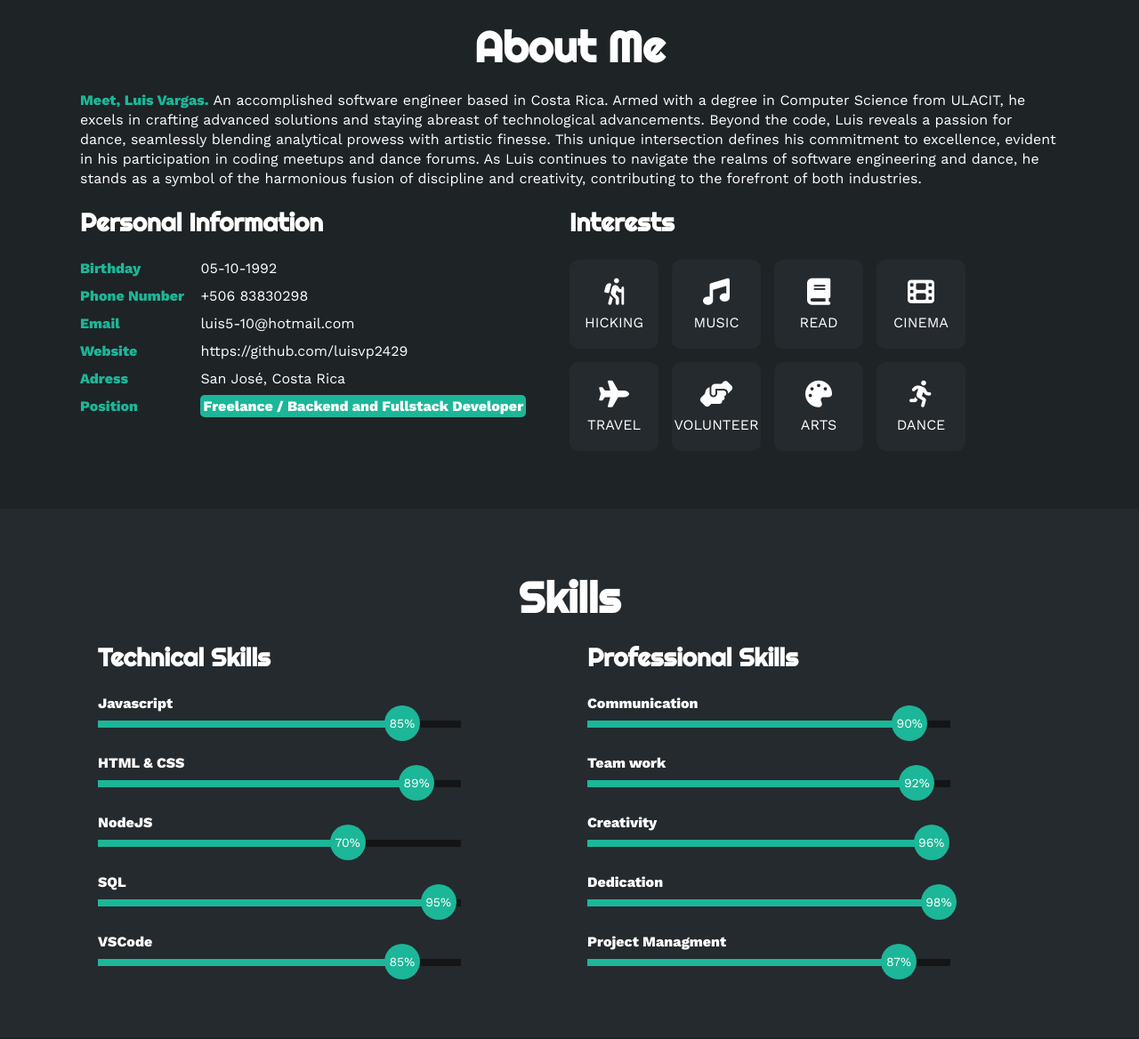
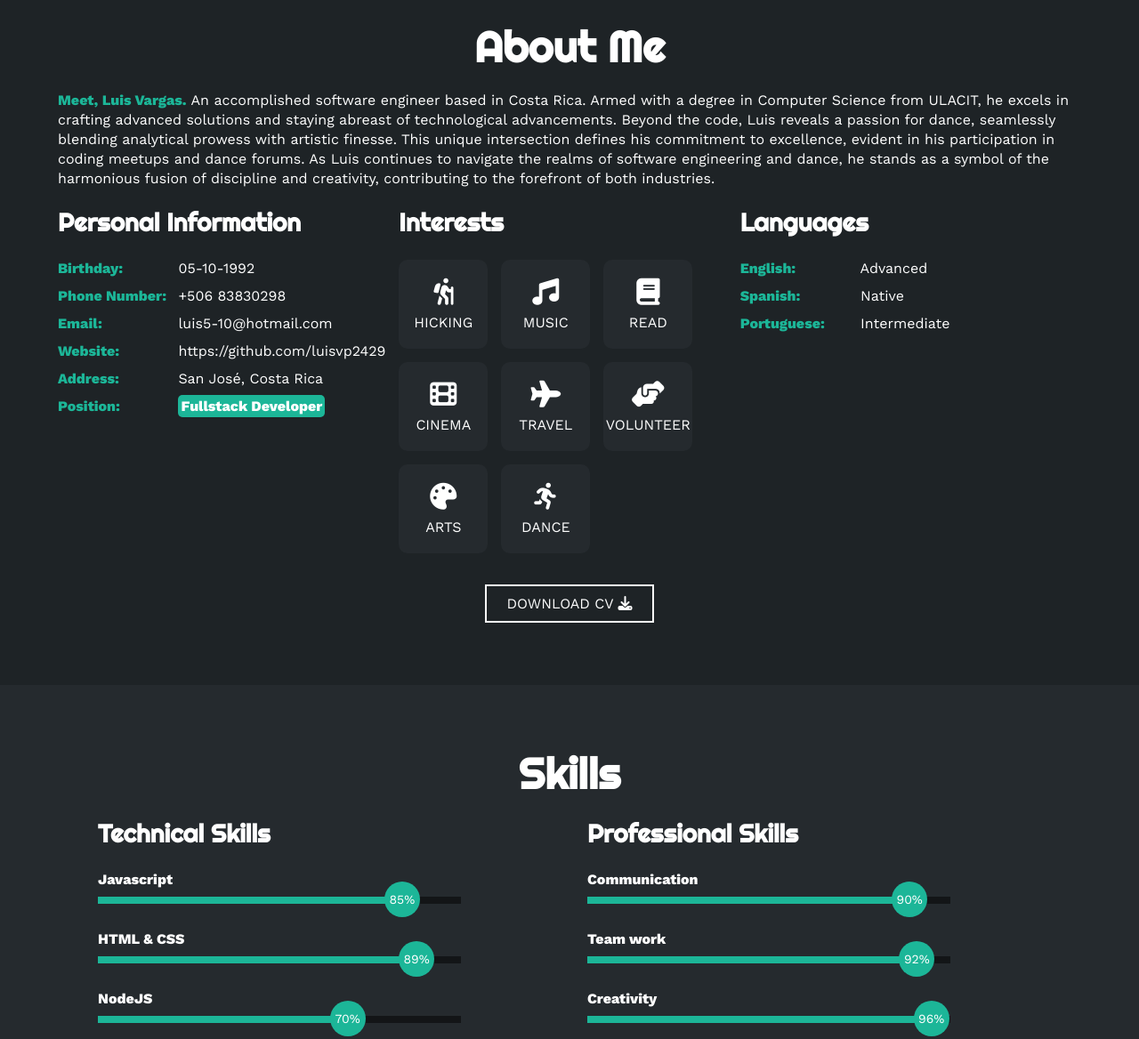
Before and after one commit to luisvargasdev/Portfolio, a plain HTML site: page index.html in a window 1280 px wide. Shown: the part 847-2015 px from the top of the page at 89% size. Drawn offline with nearby package versions, Linux system fonts and the light colour scheme.

Commit message:
update portfolio

```diff
--- a/index.html
+++ b/index.html
@@ -43,7 +43,7 @@
             <div class="redes">
                 <a href="https://www.linkedin.com/in/luis-vargas-157684226/" target="_blank"><i class="fa-brands fa-linkedin"></i></a>
                 <a href="https://join.skype.com/invite/aOfhLQ13wj1i" target="_blank"><i class="fa-brands fa-skype"></i></a>
-                <a href="https://www.instagram.com/luis_vargas_cr/" target="_blank"><i class="fa-brands fa-instagram"></i></a>
+                <a href="https://github.com/luisvp2429/" target="_blank"><i class="fa-brands fa-github"></i></a>
             </div>
         </div>
     </section>
@@ -64,28 +64,28 @@
                     <h3>Personal Information</h3>
                     <ul>
                         <li>
-                            <strong>Birthday</strong>
+                            <strong>Birthday:</strong>
                             05-10-1992
                         </li>
                         <li>
-                            <strong>Phone Number</strong>
+                            <strong>Phone Number:</strong>
                             +506 83830298
                         </li>
                         <li>
-                            <strong>Email</strong>
+                            <strong>Email:</strong>
                             luis5-10@hotmail.com
                         </li>
                         <li>
-                            <strong>Website</strong>
+                            <strong>Website:</strong>
                             https://github.com/luisvp2429
                         </li>
                         <li>
-                            <strong>Adress</strong>
+                            <strong>Address:</strong>
                             San José, Costa Rica
                         </li>
                         <li>
-                            <strong>Position</strong>
-                            <span>Freelance / Backend and Fullstack Developer</span>
+                            <strong>Position:</strong>
+                            <span>Fullstack Developer</span>
                         </li>
                     </ul>
                 </div>
@@ -128,11 +128,32 @@
                         </div>
                     </div>
                 </div>
+
+                <!-- idiomas -->
+                <div class="col">
+                    <h3>Languages</h3>
+                    <ul>
+                        <li>
+                            <strong>English:</strong>
+                            Advanced
+                        </li>
+                        <li>
+                            <strong>Spanish:</strong>
+                            Native
+                        </li>
+                        <li>
+                            <strong>Portuguese:</strong>
+                            Intermediate
+                        </li>
+                    </ul>
+                </div>
             </div>
-            <!-- <button>
+
+            <button onclick="descargaCv()">
                 DOWNLOAD CV <i class="fa-solid fa-download"></i>
                 <span class="overlay"></span>
-            </button> -->
+            </button>
+
         </div>
     </section>
 
@@ -391,8 +412,8 @@
                     <input type="text" placeholder="Email">
                     <input type="text" placeholder="Topic">
                     <textarea name="" id="" cols="30" rows="10" placeholder="Message"></textarea>
-                    <button>
-                        Send Message<i class="fa-solid fa-paper-plane"></i>
+                    <button id="sendMessage">
+                        Send Message <i class="fa-solid fa-paper-plane"></i>
                         <span class="overlay"></span>
                     </button>
                 </div>
@@ -428,7 +449,7 @@
         <div class="redes">
             <a href="https://www.linkedin.com/in/luis-vargas-157684226/" target="_blank"><i class="fa-brands fa-linkedin"></i></a>
             <a href="https://join.skype.com/invite/aOfhLQ13wj1i" target="_blank"><i class="fa-brands fa-skype"></i></a>
-            <a href="https://www.instagram.com/luis_vargas_cr/" target="_blank"><i class="fa-brands fa-instagram"></i></a>
+            <a href="https://github.com/luisvp2429/" target="_blank"><i class="fa-brands fa-github"></i></a>
         </div>
     </footer>
 
--- a/script.js
+++ b/script.js
@@ -1,6 +1,6 @@
 let menuVisible = false;
 
-//función que oculta o muestra el menú
+// función que oculta o muestra el menú
 function mostrarOcultarMenu(){
     if(menuVisible){
         document.getElementById("nav").classList = "";
@@ -13,12 +13,12 @@ function mostrarOcultarMenu(){
 }
 
 function seleccionar(){
-    //ocultar el menu una vez que se seleccione alguna opción
+    // ocultar el menu una vez que se seleccione alguna opción
     document.getElementById("nav").classList = "";
     menuVisible = false;
 }
 
-//función que aplica las animaciones de habilidades
+// función que aplica las animaciones de habilidades
 function efectoHabilidades(){
     var skills = document.getElementById("skills");
     var distanciaSkills = window.innerHeight - skills.getBoundingClientRect().top;
@@ -38,7 +38,12 @@ function efectoHabilidades(){
     }
 }
 
-//detecto el scroll para aplicar la animación de la barra de habilidades
+// detecto el scroll para aplicar la animación de la barra de habilidades
 window.onscroll = function(){
     efectoHabilidades();
 }
+
+// codigo para descargar el curriculum
+function descargaCv(){
+    window.open("docs/CV Luis Vargas Pérez.pdf", "_blank");
+}
--- a/style.css
+++ b/style.css
@@ -134,7 +134,7 @@ html{
 }
 
 .sobremi .contenido-seccion{
-    max-width: 1100px;
+    max-width: 1150px;
     margin: auto;
 }
 
@@ -711,10 +711,10 @@ html{
 
 .contacto .col .info{
     position: absolute;
-    top: 40%;
+    top: 50%;
     background-color: #252A2E;
-    padding: 20px;
-    width: 350px;
+    padding: 20px 20px 0px 20px;
+    width: 310px;
     left: 50%;
     transform: translate(-50%, -50%);
 }
```
Also changed, not shown: img/ubicacion.png (added), 1 other file.
